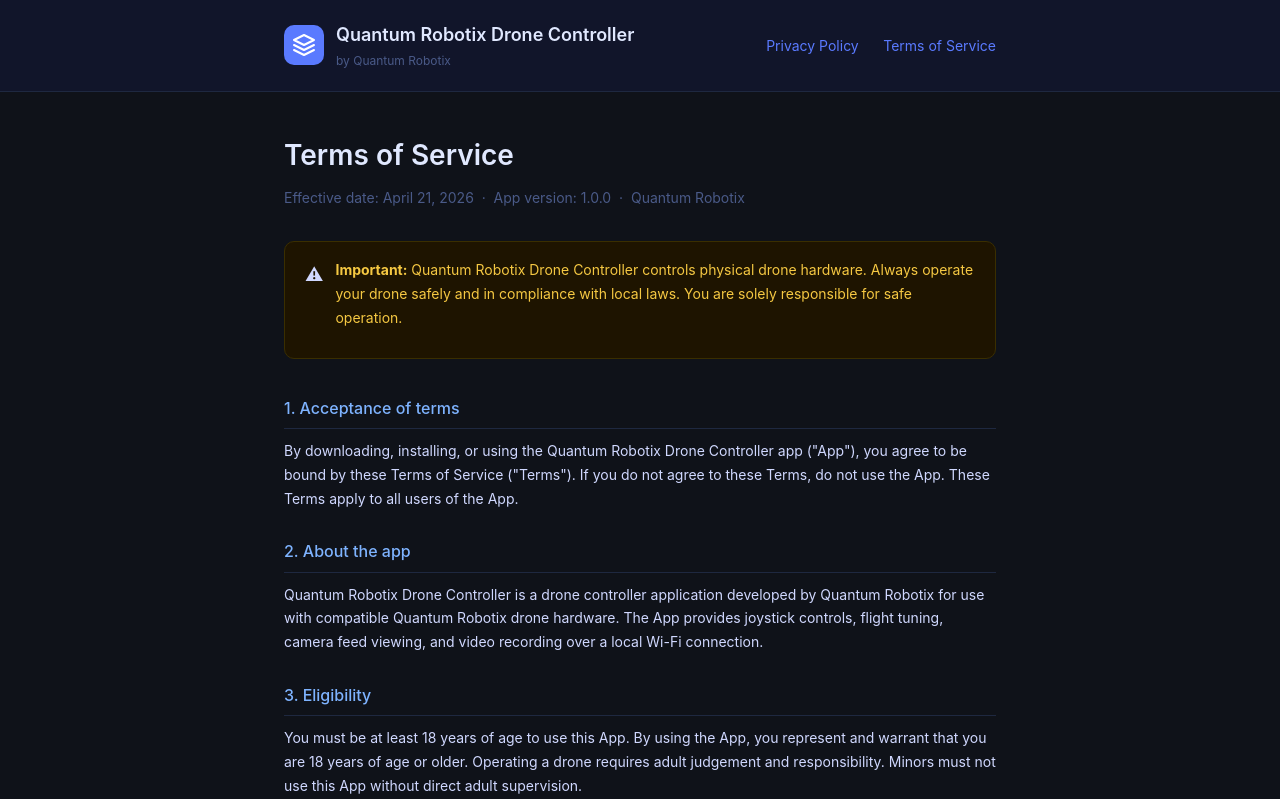
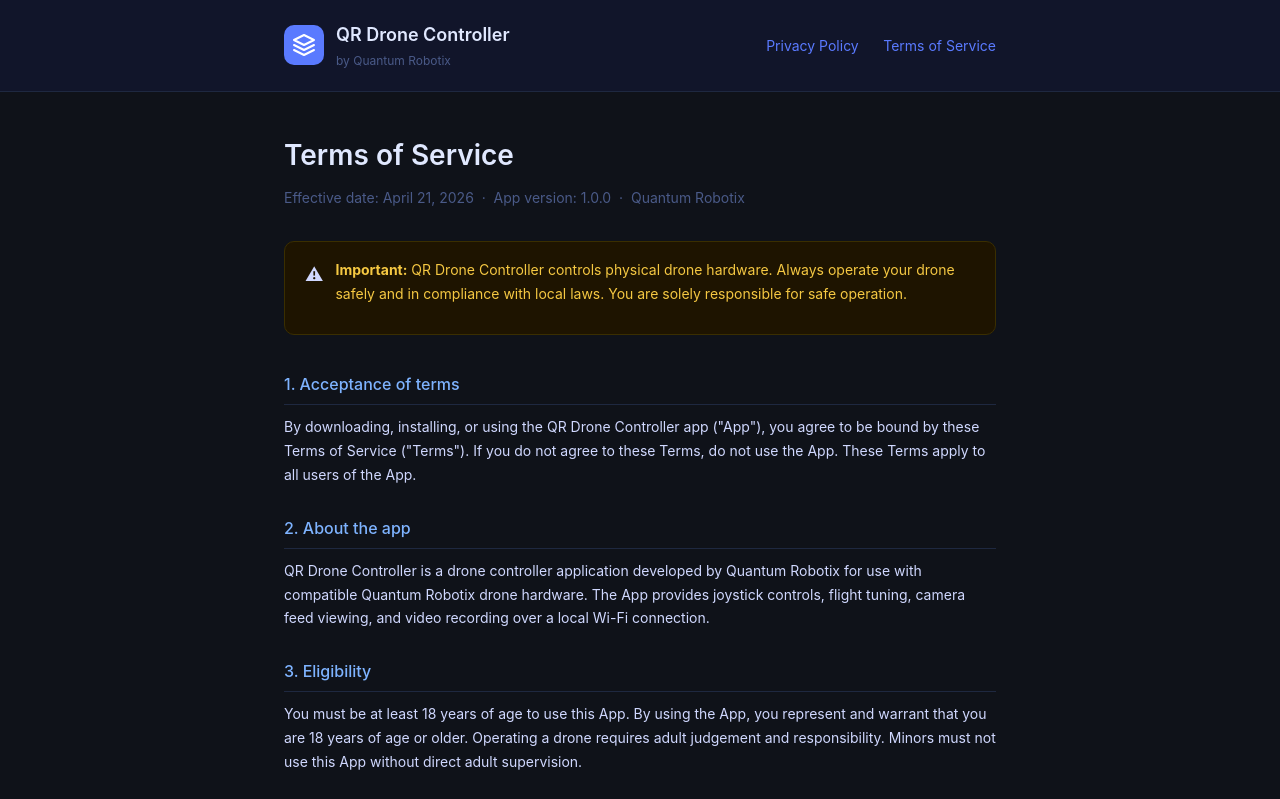
Before and after one commit to Shanmuk-ha/Quantum-Robotix-Drone-Controller--Privacy, a plain HTML site: page terms.html in a window 1280 px wide. Shown: the top 799 px of the page. Drawn offline with Linux system fonts and the light colour scheme.

Commit message:
Update app name from 'Quantum Robotix Drone Controller' to 'QR Drone Controller'

```diff
--- a/terms.html
+++ b/terms.html
@@ -3,7 +3,7 @@
 <head>
   <meta charset="UTF-8" />
   <meta name="viewport" content="width=device-width, initial-scale=1.0"/>
-  <title>Terms of Service — Quantum Robotix Drone Controller</title>
+  <title>Terms of Service — QR Drone Controller</title>
   <style>
     * { margin: 0; padding: 0; box-sizing: border-box; }
     body {
@@ -103,7 +103,7 @@
         </svg>
       </div>
       <div>
-        <div class="brand-name">Quantum Robotix Drone Controller</div>
+        <div class="brand-name">QR Drone Controller</div>
         <div class="brand-sub">by Quantum Robotix</div>
       </div>
     </div>
@@ -125,7 +125,7 @@
   <div class="warning">
     <div style="font-size:18px; flex-shrink:0; margin-top:2px;">⚠</div>
     <p>
-      <strong>Important:</strong> Quantum Robotix Drone Controller controls physical drone hardware.
+      <strong>Important:</strong> QR Drone Controller controls physical drone hardware.
       Always operate your drone safely and in compliance with local laws.
       You are solely responsible for safe operation.
     </p>
@@ -133,14 +133,14 @@
 
   <h2>1. Acceptance of terms</h2>
   <p>
-    By downloading, installing, or using the Quantum Robotix Drone Controller app ("App"), you agree to
+    By downloading, installing, or using the QR Drone Controller app ("App"), you agree to
     be bound by these Terms of Service ("Terms"). If you do not agree to these
     Terms, do not use the App. These Terms apply to all users of the App.
   </p>
 
   <h2>2. About the app</h2>
   <p>
-    Quantum Robotix Drone Controller is a drone controller application developed by Quantum Robotix
+    QR Drone Controller is a drone controller application developed by Quantum Robotix
     for use with compatible Quantum Robotix drone hardware. The App provides
     joystick controls, flight tuning, camera feed viewing, and video recording
     over a local Wi-Fi connection.
@@ -290,7 +290,7 @@
   </p>
   <div class="contact-box">
     <p><strong style="color:#e0e8ff;">Quantum Robotix</strong></p>
-    <p>App: Quantum Robotix Drone Controller</p>
+    <p>App: QR Drone Controller</p>
     <p>Email: <a href="mailto:info@quantumrobotix.com">info@quantumrobotix.com</a></p>
     <p>Website: <a href="https://quantumrobotix.com" target="_blank">quantumrobotix.com</a></p>
   </div>
```
